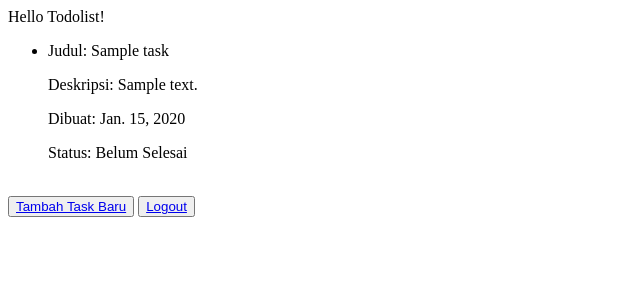
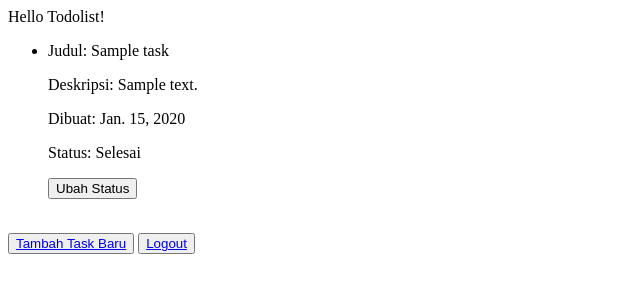
Before and after one commit to eugeniusms/pbp-assignment, a Django app: page /todolist/ in a window 1280 px wide. Shown: the top 300 px of the page, without its empty margins (0-640 px from the left). Run offline with Django 4.2, Linux system fonts and the light colour scheme; a user stored in the database is signed in; tables that the repository leaves empty hold one stand-in row (values such as "Sample post").

Commit message:
TUGAS 4: Bonus Ubah Status Done

```diff
--- a/todolist/templates/todolist.html
+++ b/todolist/templates/todolist.html
@@ -10,11 +10,15 @@
                 <p>Judul: {{todo.title}}</p>
                 <p>Deskripsi: {{todo.description}}</p>
                 <p>Dibuat: {{todo.date}}</p>
-                {% if todo.status %}
+                {% if todo.is_finished %}
                 <p>Status: Selesai</p>
                 {% else %}
                 <p>Status: Belum Selesai</p>
                 {% endif %}
+                <!-- pengubahan status dilakukan di penembakan url berikut -->
+                <a href="/todolist/change-status/{{todo.id}}">
+                    <button type="submit">Ubah Status</button>
+                </a>
             </div>
         </li>
     {% endfor %}
--- a/todolist/urls.py
+++ b/todolist/urls.py
@@ -1,6 +1,6 @@
 from django.urls import path
 
-from todolist.views import todolist, login_user, register, create_task, logout_user
+from todolist.views import todolist, login_user, register, create_task, change_status, logout_user
 
 app_name = 'todolist'
 
@@ -9,5 +9,6 @@ urlpatterns = [
     path('login/', login_user, name='login'), # http://localhost:8000/todolist/login
     path('register/', register, name='register'), # http://localhost:8000/todolist/register
     path('create-task/', create_task, name='create_task'), # http://localhost:8000/todolist/create-task
+    path('change-status/<int:id>', change_status, name='change_status'),
     path('logout/', logout_user, name='logout'), # http://localhost:8000/todolist/logout
 ]
--- a/todolist/views.py
+++ b/todolist/views.py
@@ -92,6 +92,21 @@ def todolist(request):
 
     return render(request, "todolist.html", context)
 
+@login_required(login_url='/todolist/login/')
+def change_status(request, id):
+    # Mengambil data task sesuai idnya
+    task = Task.objects.get(id=id)
+
+    # Switch statusnya
+    if task.is_finished:
+        task.is_finished = False
+    else:
+        task.is_finished = True
+
+    # Menyimpan task kembali ke database
+    task.save()
+    # Render ke todolist.html
+    return HttpResponseRedirect("/todolist")
 
 # References:
 # 1. https://www.youtube.com/watch?v=3XOS_UpJirU
```
